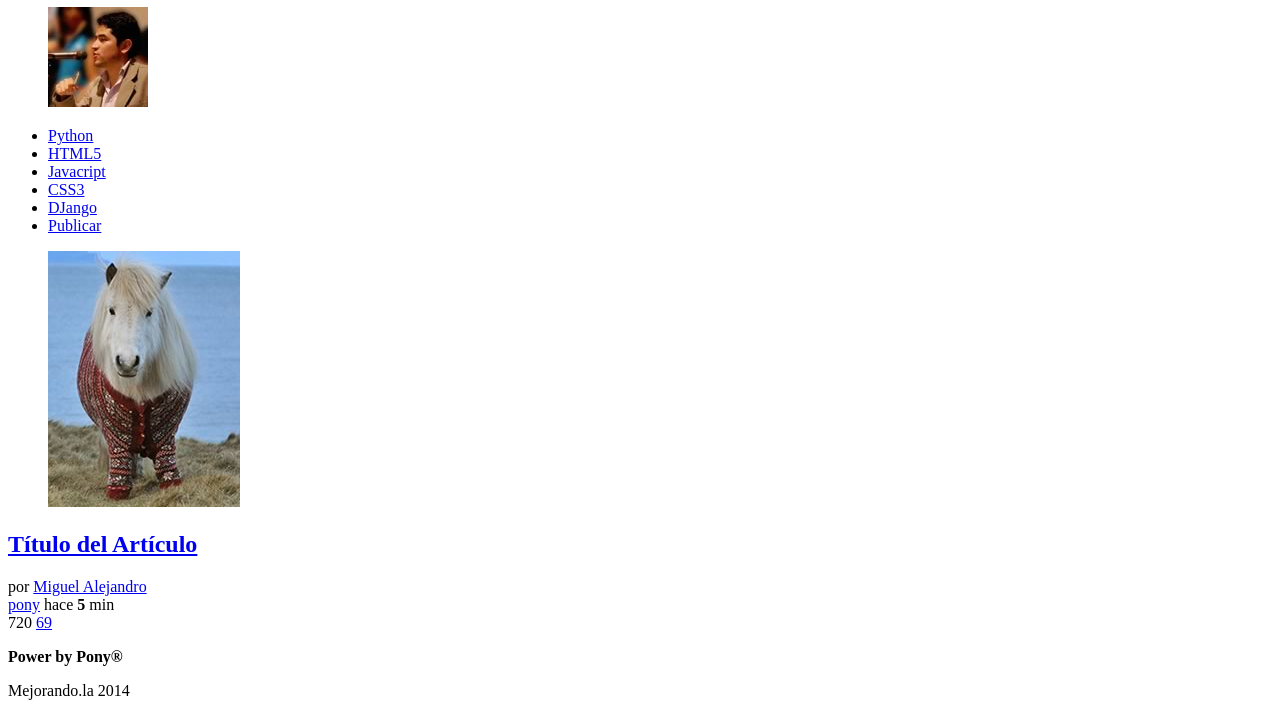
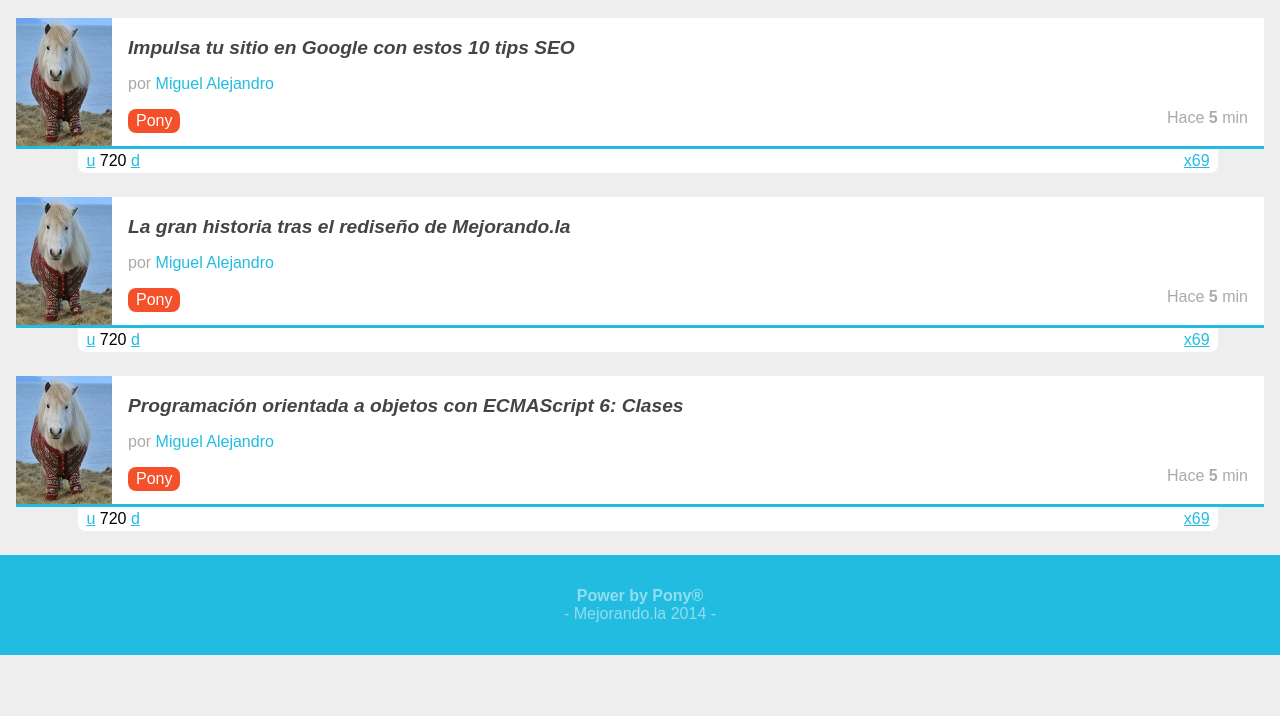
Before and after one commit to mvinan/Plus2014-America, a plain HTML site: page index.html in a window 1280 px wide. Shown: the part 253-969 px from the top of the page. After the commit the page ends 908 px from the top, so only its background shows below. Drawn offline with Linux system fonts and the light colour scheme.

Commit message:
Estilos finales

```diff
--- /dev/null
+++ b/estilos.css
@@ -0,0 +1,192 @@
+body
+{
+	background: #EEEEEE;
+	font-family: Arial;
+	font-size: 16px;
+	margin: 0;
+}
+a
+{
+	color:#22BCE0;
+
+}
+footer
+{
+	color:rgba(255,255,255,0.5);
+	background: #22BCE0;
+	text-align: center;
+	padding: 1em;
+
+}
+footer p:first-child
+{
+	margin-bottom: 0;
+}
+footer p:last-child
+{
+	margin-top: 0;
+}
+footer p:last-child:before
+{
+	content: "- ";
+}
+footer p:last-child:after
+{
+ 	content :" -";
+}
+header
+{
+	background: #343B54;
+	color:white;
+	padding: 0.5em;
+
+	position: relative;
+}
+header figure
+{
+	float: left;
+}
+header h1
+{
+	font-size: 1.2em;
+	font-weight: normal;
+	margin: 0.2em 70px 0 0;
+}
+header #avatar
+{
+	margin: 0.5em 0.5em 0 0;
+	position: absolute;
+	right: 0;
+	top: 0;
+}
+header #avatar img
+{
+	border-radius: 50%;
+	width: 55px;
+}
+header #logo img
+{
+	margin: 0.5em 0 0 0.5em;
+	position: absolute;
+	left: 0;
+	top: 0;
+	border-right: 1px solid white;
+	width: 52px;
+	padding-right: 0.5em;
+}
+nav
+{
+	background: #80BCA3;
+	padding: 0 0.5em;
+	position: relative;
+}
+nav ul
+{
+	list-style: none;
+	margin: 0;
+	padding: 0;
+}
+nav ul  #publicar_nav
+{
+	position: absolute;
+	top: -0.20em;
+	right: 0;
+}
+nav ul  #publicar_nav a
+{
+	background: #22BCE0;
+	border-radius: 5px;
+	box-shadow:rgba(0,0,0,0.5) 5px 5px 10px;
+	font-style: italic;
+	padding: 0.7em 0.5em;
+	text-decoration: none;
+	text-shadow:rgba(0,0,0,0.5) 2px 2px 3px;
+}
+nav ul li
+{
+	display: inline-block;
+	margin: 0 1em 0 0;
+}
+nav ul li a
+{
+	color: white;
+	display: block;
+	padding: 0.5em 0em;
+	text-decoration: none;
+}
+#contenido
+{
+	margin: 1em;
+}
+#contenido .item
+{
+	background: white;
+	border-bottom: 3px solid #22BCE0;
+	margin-bottom: 3em;
+	min-height: 128px;
+	position: relative;
+}
+#contenido .item .autor_item
+{
+	color: #AAA;
+}
+#contenido .item .autor_item a
+{
+	text-decoration: none;
+}
+#contenido .item .datos_item
+{
+	margin: 1em 1em 0 0;
+	text-align: right;
+}
+#contenido .item .datos_item .fecha_item
+{
+	color: #AAA;
+}
+#contenido .item .datos_item .tag_item
+{
+	background: #F4502A;
+	border-radius: 0.5em;
+	color:white;
+	float:left;
+	display: inline-block;
+	padding: 0.2em 0.5em;
+	text-decoration: none;
+}
+#contenido .item .imagen_item
+{
+	float:left;
+	margin: 0 1em 0 0;
+}
+#contenido .item .imagen_item img
+{
+	width: 96px;
+}
+#contenido .item .titulo_item
+{
+	font-size: 1.2em;
+	font-style: italic;
+	padding: 1em 1em 0 0;
+}
+#contenido .item .titulo_item a
+{
+	color:#444;
+	text-decoration: none;
+}
+#contenido .item .votacion
+{
+	background: white;
+	border-radius: 0 0 0.5em 0.5em;
+	left: 5%;
+	margin-top: 3px;
+	padding: 0.2em 0.5em;
+	position: absolute;
+	top:100%;
+	width: 90%;
+
+}
+#contenido .item .votacion .comentarios_item,
+#contenido .item .votacion .guardar_item
+{
+	float:right;
+}
--- a/index.html
+++ b/index.html
@@ -2,8 +2,10 @@
 <html lang="es">
 <head>
 	<meta charset="utf-8"/>
-	<meta description="Proyecto de la primera generación del 2014 del curso de diseño web online" />
+	<meta name="description" content="Proyecto de la primera generación del 2014 del curso de diseño web online" />
 	<title> Puls2014: Comunidad de personas inteligentes atractivas </title>
+	<link rel="stylesheet" href="normalize.css"/>
+	<link rel="stylesheet" href="estilos.css"/>
 </head>
 <body>
 	<header>
@@ -34,7 +36,7 @@
 			<figure class="imagen_item">
 				<img src="imagen.jpg"/>
 			</figure>
-			<h2>
+			<h2 class= "titulo_item">
 				<a href="#">
 					Título del Artículo
 				</a>
@@ -43,18 +45,108 @@
 				por <a href="#">Miguel Alejandro</a>
 			</div>
 			<div class="datos_item">
-				<a href="#" class="tag_item">pony</a>
+				<a href="#" class="tag_item">Pony</a>
 				<span class="fecha_item">
-					hace <strong>5</strong> min
+					Hace <strong>5</strong> min
 				</span>
 
 			</div>
 			<div class="votacion">
-				<a href="#" class="up"></a>
+				<a href="#" class="up">u</a>
 				720
-				<a href="#" class="down"></a>
+				<a href="#" class="down">d</a>
 				<a href="#" class="comentarios_item">69</a>
-				<a href="#" class="guardar_item"></a>
+				<a href="#" class="guardar_item">x</a>
+			</div>
+		</article>
+	</section>
+
+	<section id="contenido">
+		<article class="item">
+			<figure class="imagen_item">
+				<img src="imagen.jpg"/>
+			</figure>
+			<h2 class= "titulo_item">
+				<a href="#">
+					Impulsa tu sitio en Google con estos 10 tips SEO
+				</a>
+			</h2>
+			<div class="autor_item">
+				por <a href="#">Miguel Alejandro</a>
+			</div>
+			<div class="datos_item">
+				<a href="#" class="tag_item">Pony</a>
+				<span class="fecha_item">
+					Hace <strong>5</strong> min
+				</span>
+
+			</div>
+			<div class="votacion">
+				<a href="#" class="up">u</a>
+				720
+				<a href="#" class="down">d</a>
+				<a href="#" class="comentarios_item">69</a>
+				<a href="#" class="guardar_item">x</a>
+			</div>
+		</article>
+	</section>
+
+	<section id="contenido">
+		<article class="item">
+			<figure class="imagen_item">
+				<img src="imagen.jpg"/>
+			</figure>
+			<h2 class= "titulo_item">
+				<a href="#">
+					La gran historia tras el rediseño de Mejorando.la
+				</a>
+			</h2>
+			<div class="autor_item">
+				por <a href="#">Miguel Alejandro</a>
+			</div>
+			<div class="datos_item">
+				<a href="#" class="tag_item">Pony</a>
+				<span class="fecha_item">
+					Hace <strong>5</strong> min
+				</span>
+
+			</div>
+			<div class="votacion">
+				<a href="#" class="up">u</a>
+				720
+				<a href="#" class="down">d</a>
+				<a href="#" class="comentarios_item">69</a>
+				<a href="#" class="guardar_item">x</a>
+			</div>
+		</article>
+	</section>
+
+	<section id="contenido">
+		<article class="item">
+			<figure class="imagen_item">
+				<img src="imagen.jpg"/>
+			</figure>
+			<h2 class= "titulo_item">
+				<a href="#">
+					Programación orientada a objetos con ECMAScript 6: Clases
+				</a>
+			</h2>
+			<div class="autor_item">
+				por <a href="#">Miguel Alejandro</a>
+			</div>
+			<div class="datos_item">
+				<a href="#" class="tag_item">Pony</a>
+				<span class="fecha_item">
+					Hace <strong>5</strong> min
+				</span>
+
+			</div>
+			<div class="votacion">
+				<a href="#" class="up">u</a>
+				720
+				<a href="#" class="down">d</a>
+				<a href="#" class="comentarios_item">69</a>
+				<a href="#" class="guardar_item">x</a>
 			</div>
 		</article>
 	</section>
```
Also changed, not shown: normalize.css (added).
